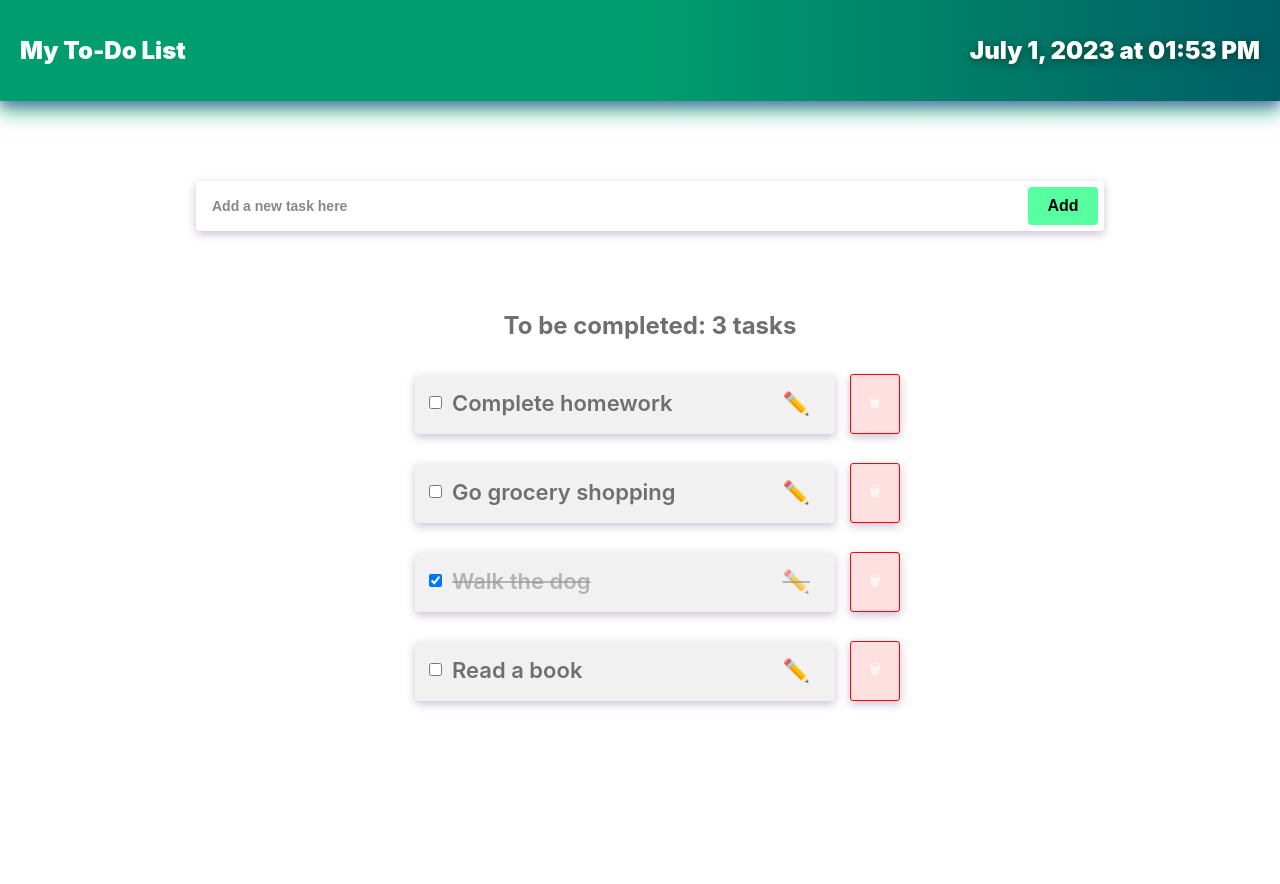
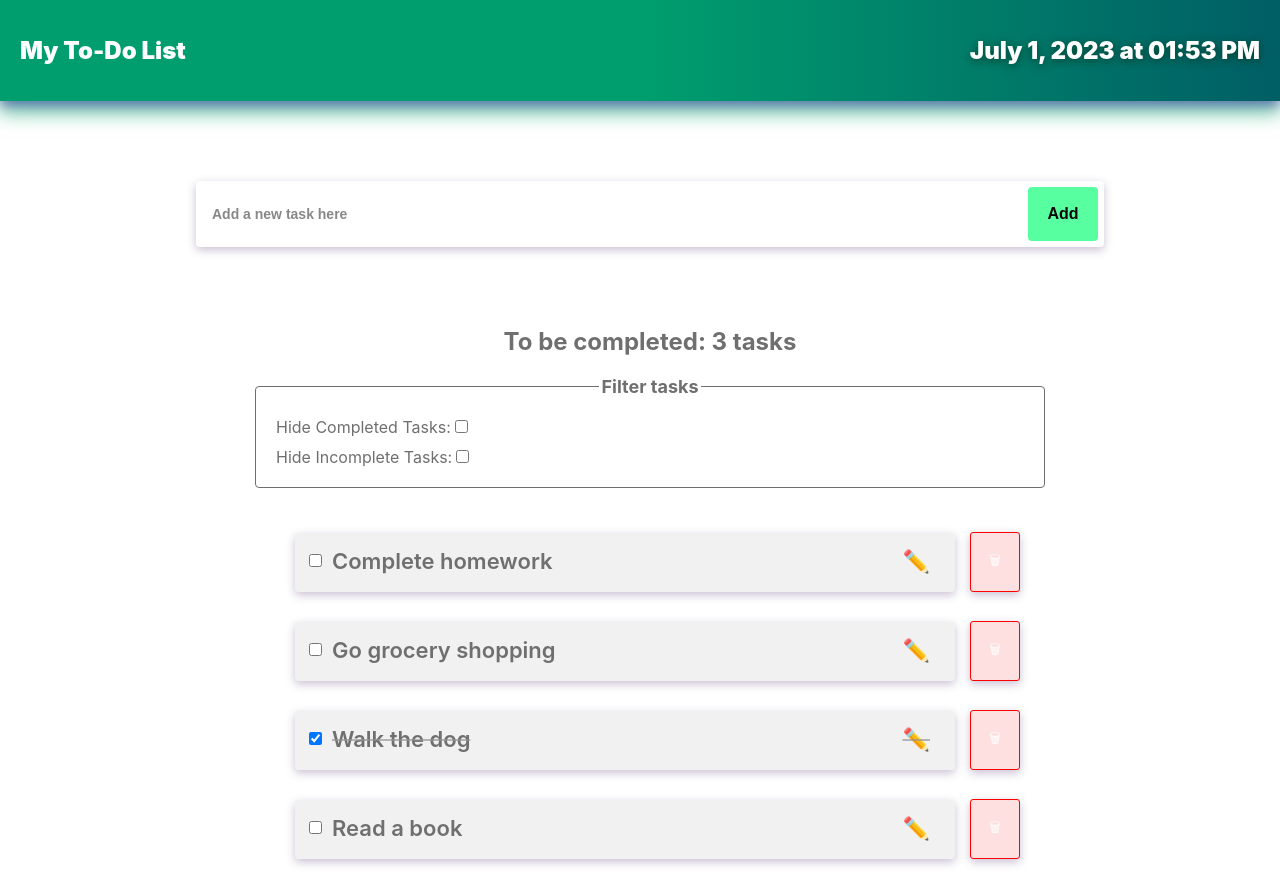
Before and after one commit to madgrv/todo-app, a React (Create React App) app: page / in a window 1280 px wide. Before the commit the page ends 800 px from the top, so only its background shows below. Built offline with nearby package versions, Linux system fonts and the light colour scheme.

Commit message:
Added separate delete button, added edit icon placeholder and show/hide filter

```diff
--- /dev/null
+++ b/src/components/TaskFilter.js
@@ -0,0 +1,35 @@
+import React from 'react';
+import styles from '../styles/taskFilter.module.css';
+
+// A component to show/hide completed or incomplete tasks expandible to include search
+const TaskFilter = ({ hideCompleted, hideIncomplete, setHideCompleted, setHideIncomplete }) => {
+  const handleHideCompleted = () => {
+    setHideCompleted(!hideCompleted);
+  };
+
+  const handleHideIncomplete = () => {
+    setHideIncomplete(!hideIncomplete);
+  };
+
+  return (
+    <div>
+        <fieldset className={styles.fieldset}>
+            <legend className={styles.legend}>Filter tasks</legend>
+            <div className={styles.switchGroup}>
+                <label>
+                    Hide Completed Tasks:
+                    <input type="checkbox" checked={hideCompleted} onChange={handleHideCompleted} />
+                </label>
+            </div>
+            <div className={styles.switchGroup}>
+                <label>
+                    Hide Incomplete Tasks:
+                    <input type="checkbox" checked={hideIncomplete} onChange={handleHideIncomplete} />
+                </label>
+            </div>
+        </fieldset>
+    </div>
+  );
+};
+
+export default TaskFilter;
--- a/src/components/TodoContainer.js
+++ b/src/components/TodoContainer.js
@@ -2,6 +2,7 @@ import React, { useState, useEffect } from 'react';
 import styles from '../styles/todo-container.module.css';
 import Input from './Input'
 import TodoItem from './TodoItem'
+import TaskFilter from './TaskFilter';
 
 
 const TodoContainer = () => {
@@ -33,7 +34,9 @@ const TodoContainer = () => {
 
   // Storing the state into a tasks variable to hold the initial hardcoded tasks
   const [tasks, setTasks] = useState(tasksData);
-  console.log(tasks)
+ // Set state to show and hide completed and incomplete tasks
+ const [hideCompleted, setHideCompleted] = useState(false);
+ const [hideIncomplete, setHideIncomplete] = useState(false);
 
   // Function to add new task to session storage from user input
   const addTask = (newTask) => {
@@ -95,6 +98,7 @@ const TodoContainer = () => {
            <h2>To be completed: {remainingTasks()} tasks</h2>  :
            <h2>To be completed: {remainingTasks()} task</h2>
         }
+        <TaskFilter />
         {/* <h2>Remaining tasks to be completed: {remainingTasks()}</h2> */}
         {tasks.map((task) => (
              <TodoItem
--- a/src/styles/input.module.css
+++ b/src/styles/input.module.css
@@ -38,7 +38,7 @@
     font-weight: 800;
     font-size: 16px;
     border: none;
-    padding: 10px;
+    padding: 18px;
     border-radius: 4px;
     cursor: pointer;
     min-width: 70px;
--- /dev/null
+++ b/src/styles/taskFilter.module.css
@@ -0,0 +1,35 @@
+/* task-filter.module.css */
+* {
+    color: #6f6f6f;
+}
+
+.fieldset {
+    border: solid 1px #6f6f6f;
+    padding: 10px;
+    margin-bottom: 20px;
+    border-radius: 4px;
+    min-width: 60vw;
+    margin-bottom: 30px;
+  }
+
+  .legend {
+    font-weight: bold;
+    font-size: 18px;
+    margin-bottom: 10px;
+    text-align: center;
+  }
+
+  .switchGroup {
+    /* display: inline-block; */
+    display: flex;
+    flex-direction: row;
+    flex-wrap: wrap;
+    align-items: center;
+    gap: 10px;
+    margin-bottom: 10px;
+  }
+
+  .switchGroup label {
+    margin-left: 10px;
+    font-size: 16px;
+  }
--- a/src/styles/todo-item.module.css
+++ b/src/styles/todo-item.module.css
@@ -16,7 +16,9 @@
   border-radius: 4px;
   box-shadow: 0px 3px 10px rgba(46, 0, 79, 0.254);
   margin: 15px;
-  min-width: 400px;
+  min-width: 50vw;
+  max-width: 50vw;
+  word-wrap: break-word;
 }
 
 .cardCompleted {
```
Also changed, not shown: 2 other files (tests, documents, lock files or other folders).
